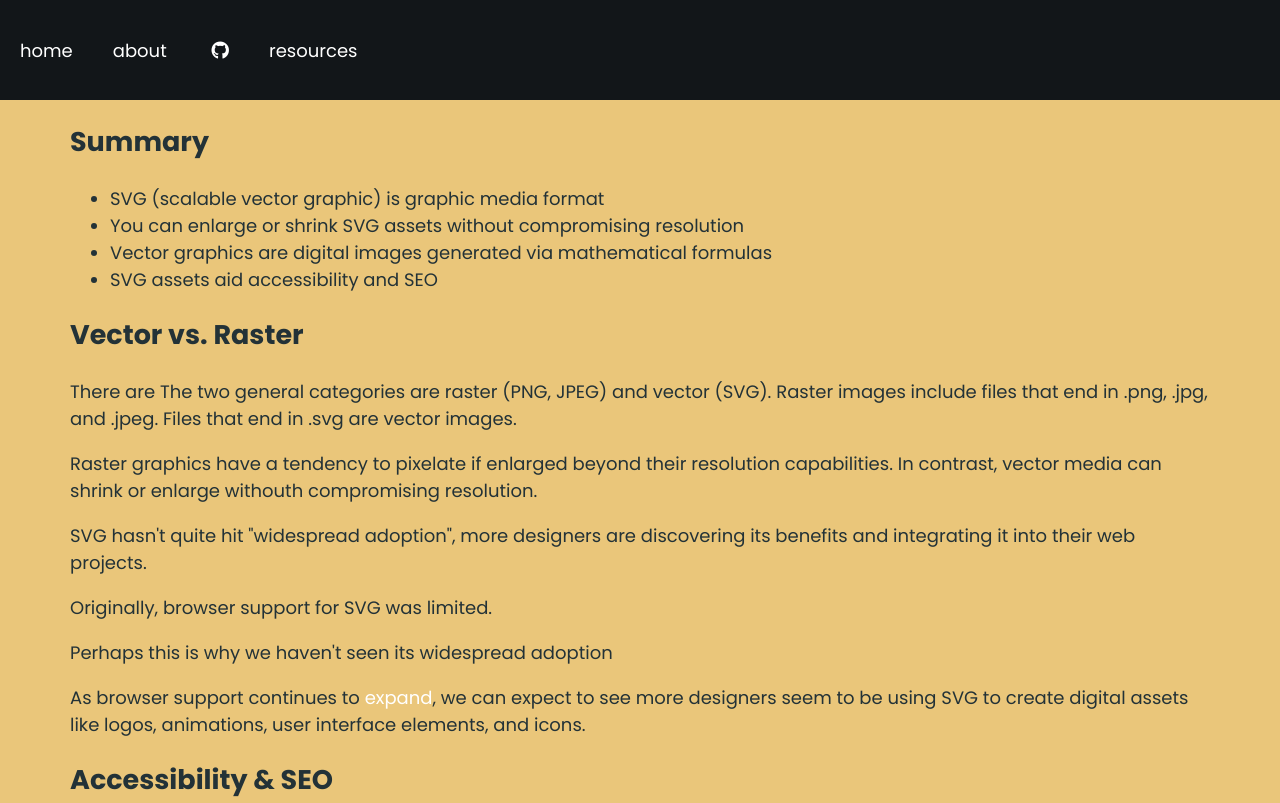
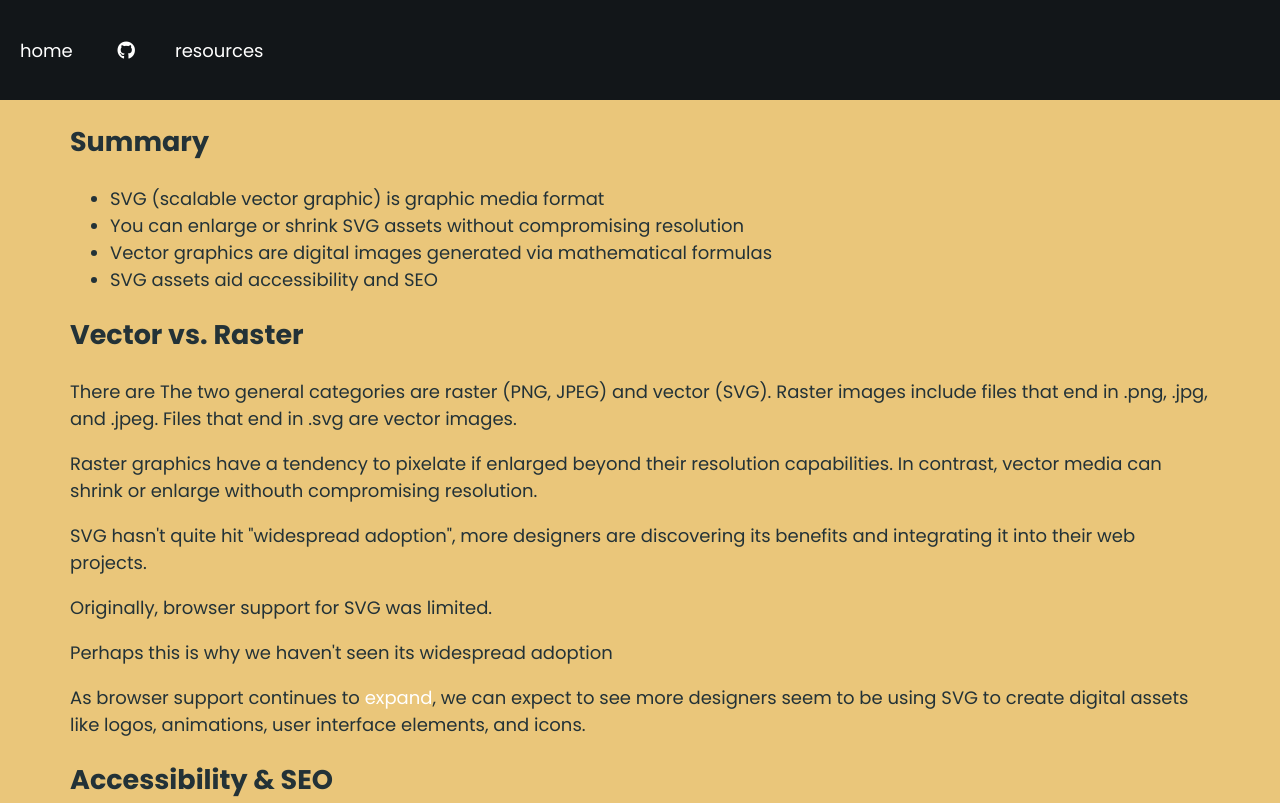
Before and after one commit to aprilharris/svg-shapes, a plain HTML site: page index.html in a window 1280 px wide. Shown: the top 803 px of the page. Drawn offline with Linux system fonts and the light colour scheme.

Commit message:
Update index.html

```diff
--- a/index.html
+++ b/index.html
@@ -14,7 +14,7 @@
 	<header>
     <nav class="left">
       <a href="index.html">home</a>
-      <a href="#">about</a>
+      <!--- <a href="#">about</a> -->
     </nav>
 		<nav class="right">
         <a href="https://github.com/aprilharris/svg-shapes" rel="noopener noreferrer" target="_blank"><i class="fab fa-github"></i></a>
```
